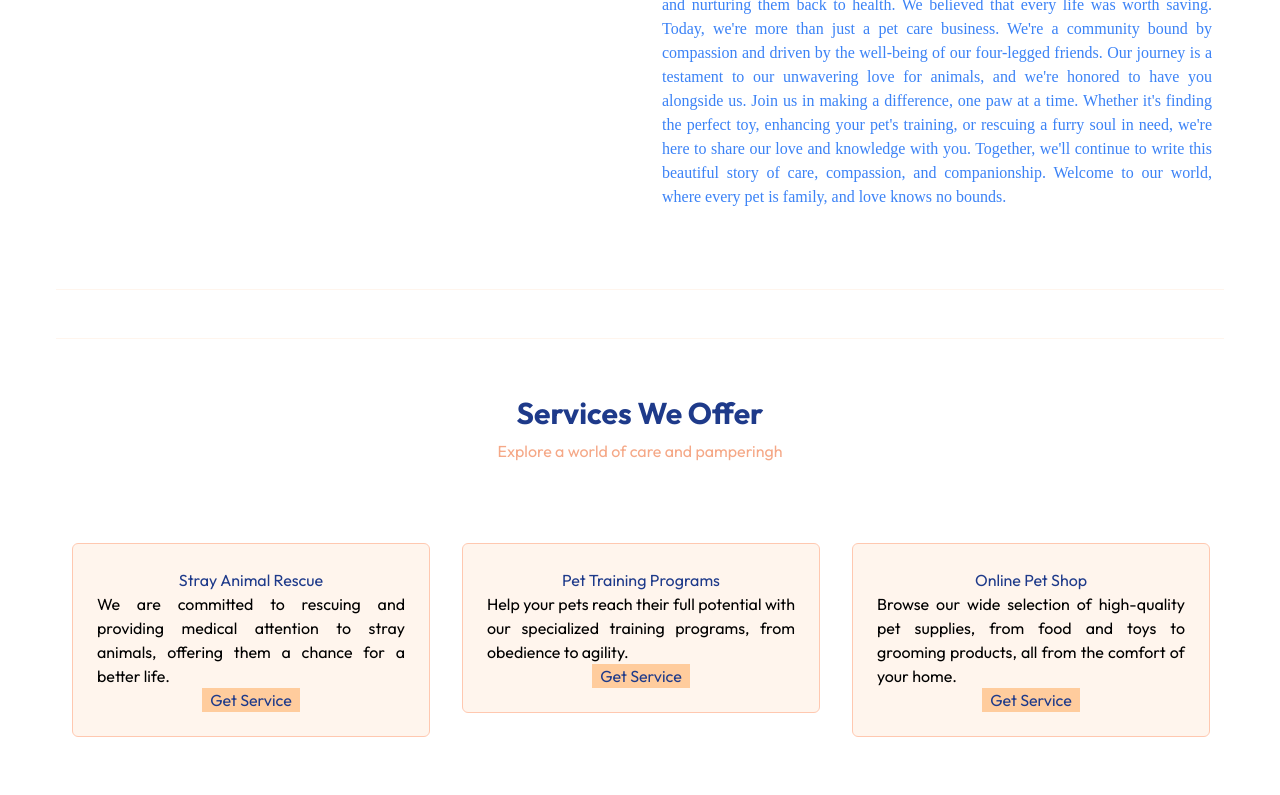
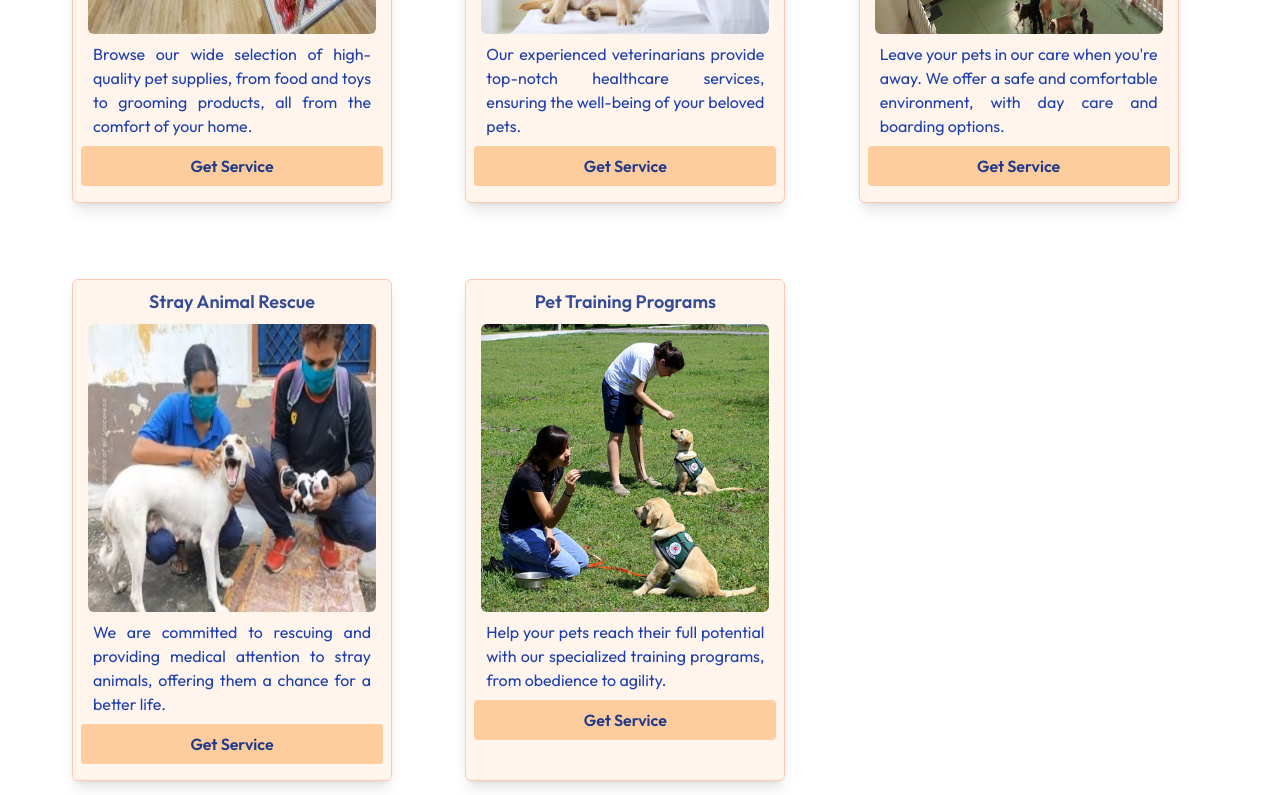
Before and after one commit to QuaziSamiha/PawsomeCare, a React (Vite) app: page / in a window 1280 px wide. Shown: the part 1520-2315 px from the top of the page. Built offline with nearby package versions, Linux system fonts and the light colour scheme; a web font is replaced by a local one.

Commit message:
service section done

```diff
--- a/public/services.json
+++ b/public/services.json
@@ -1,31 +1,31 @@
 [
   {
     "id": 1,
-    "image": "/src/images/pet-shop.jpg",
+    "image": "../src/images/pet-shop.jpg",
     "title": "Online Pet Shop",
     "description": "Browse our wide selection of high-quality pet supplies, from food and toys to grooming products, all from the comfort of your home."
   },
   {
     "id": 2,
-    "image": "../../images/pet-vet.jpg",
+    "image": "../src/images/pet-vet.jpg",
     "title": "Veterinary Care",
     "description": "Our experienced veterinarians provide top-notch healthcare services, ensuring the well-being of your beloved pets."
   },
   {
     "id": 3,
-    "image": "day-care-image.jpg",
+    "image": "../src/images/day-care.jpg",
     "title": "Pet Day Care & Boarding",
     "description": "Leave your pets in our care when you're away. We offer a safe and comfortable environment, with day care and boarding options."
   },
   {
     "id": 4,
-    "image": "stray-animal-rescue-image.jpg",
+    "image": "../src/images/stray-pet.jpg",
     "title": "Stray Animal Rescue",
     "description": "We are committed to rescuing and providing medical attention to stray animals, offering them a chance for a better life."
   },
   {
     "id": 5,
-    "image": "pet-training-image.jpg",
+    "image": "../src/images/training-service.jpg",
     "title": "Pet Training Programs",
     "description": "Help your pets reach their full potential with our specialized training programs, from obedience to agility."
   }
--- a/src/components/Home/Home.jsx
+++ b/src/components/Home/Home.jsx
@@ -3,7 +3,8 @@ import About from "./About";
 import CareTips from "./CareTips";
 import Header from "./Header";
 import Partners from "./Partners";
-import Services from "./Services";
+import Services from "./Services/Services";
+
 import Testimonials from "./Testimonials/Testimonials";
 import TheTeam from "./TheTeam";
 
@@ -13,8 +14,8 @@ function Home() {
       <div>
         {/* <h1>this is home</h1> */}
         <Header />
+        <Services />
         <About />
-        <Services />
         <TheTeam />
         <Partners />
         <CareTips />
--- a/src/components/Home/ServiceCard.jsx
+++ /dev/null
@@ -1,18 +0,0 @@
-function ServiceCard({ service }) {
-  return (
-    <>
-      <div className="my-12 mx-4">
-        <div className="bg-[#fff5ed] border border-[#ffc8b0] rounded-md p-6">
-          {/* <img src={service.image} alt="" /> */}
-          <h1 className="text-blue-900">{service.title}</h1>
-          <p className="text-justify">{service.description}</p>
-          <button className="bg-[#ffcc9d] text-blue-900 px-2">
-            Get Service
-          </button>
-        </div>
-      </div>
-    </>
-  );
-}
-
-export default ServiceCard;
--- a/src/components/Home/Services.jsx
+++ /dev/null
@@ -1,79 +0,0 @@
-import { useEffect, useState } from "react";
-import Slider from "react-slick";
-import "slick-carousel/slick/slick.css";
-import "slick-carousel/slick/slick-theme.css";
-import ServiceCard from "./ServiceCard";
-
-function Services() {
-  const [services, setServices] = useState([]);
-
-  useEffect(() => {
-    fetch("../../../public/services.json")
-      .then((res) => res.json())
-      .then((data) => {
-        // console.log(data);
-        setServices(data);
-      });
-  }, []);
-  // console.log(services.title);
-
-  var settings = {
-    dots: true,
-    infinite: true,
-    slidesToShow: 3,
-    slidesToScroll: 1,
-    autoplay: true,
-    autoplaySpeed: 1500,
-    pauseOnHover: true,
-    responsive: [
-      {
-        breakpoint: 1024,
-        settings: {
-          slidesToShow: 3,
-          slidesToScroll: 3,
-          infinite: true,
-          dots: true,
-        },
-      },
-      {
-        breakpoint: 768,
-        settings: {
-          slidesToShow: 2,
-          slidesToScroll: 2,
-          initialSlide: 2,
-        },
-      },
-      {
-        breakpoint: 480,
-        settings: {
-          slidesToShow: 1,
-          slidesToScroll: 1,
-        },
-      },
-    ],
-  };
-  return (
-    <>
-      <div
-        id="services"
-        className="text-center border-y border-[#fff5ed] my-12 py-12"
-      >
-        <h1 className="my-2 text-blue-900 text-xl md:text-3xl font-semibold md:font-bold">
-          Services We Offer
-        </h1>
-        <h3 className="text-[#f5a887] mb-4 md:mb-8">
-          Explore a world of care and pamperingh
-        </h3>
-        <Slider {...settings}>
-          {services.map((service) => (
-            <>
-              <ServiceCard key={service.id} service={service} />
-            </>
-          ))}
-        </Slider>
-      </div>
-    </>
-  );
-}
-
-export default Services;
--- /dev/null
+++ b/src/components/Home/Services/ServiceCard.jsx
@@ -0,0 +1,27 @@
+function ServiceCard({ service }) {
+  console.log(service.image);
+  return (
+    <>
+      <div className="my-8 mx-4 w-80 shadow-lg shadow-[#fff5ed]-500/50 bg-[#fff5ed] border border-[#ffc8b0] rounded-md">
+        <div className=" p-2">
+          <h1 className="text-blue-900 text-lg font-semibold animate-pulse">
+            {service.title}
+          </h1>
+          <div className="flex items-center justify-center my-2">
+            <img className="w-72 h-72 rounded-md" src={service.image} alt="" />
+          </div>
+          <p className="text-justify text-base text-blue-800 mx-3 ">
+            {service.description}
+          </p>
+          <div>
+            <button className="bg-[#ffcc9d] text-blue-900 font-semibold px-6 py-2 my-2 w-full rounded hover:animate-pulse">
+              Get Service
+            </button>
+          </div>
+        </div>
+      </div>
+    </>
+  );
+}
+
+export default ServiceCard;
--- /dev/null
+++ b/src/components/Home/Services/Services.jsx
@@ -0,0 +1,41 @@
+import { useEffect, useState } from "react";
+import ServiceCard from "./ServiceCard";
+
+function Services() {
+  const [services, setServices] = useState([]);
+
+  useEffect(() => {
+    fetch("../../../../public/services.json")
+      .then((res) => res.json())
+      .then((data) => {
+        // console.log(data);
+        setServices(data);
+      });
+  }, []);
+  // console.log(services.title);
+
+  return (
+    <>
+      <div
+        id="services"
+        className="text-center border-y border-[#fff5ed] my-12 py-12 "
+      >
+        <h1 className="my-2 text-blue-900 text-xl md:text-3xl font-semibold md:font-bold">
+          Services We Offer
+        </h1>
+        <h3 className="text-[#f5a887] mb-4 md:mb-8">
+          Explore a world of care and pamperingh
+        </h3>
+        <div className="sm:grid grid-cols-1 md:grid-cols-2 xl:grid-cols-3 gap-3">
+          {services.map((service) => (
+            <>
+              <ServiceCard key={service.id} service={service} />
+            </>
+          ))}
+        </div>
+      </div>
+    </>
+  );
+}
+
+export default Services;
```
Also changed, not shown: 1 other file (tests, documents, lock files or other folders).
